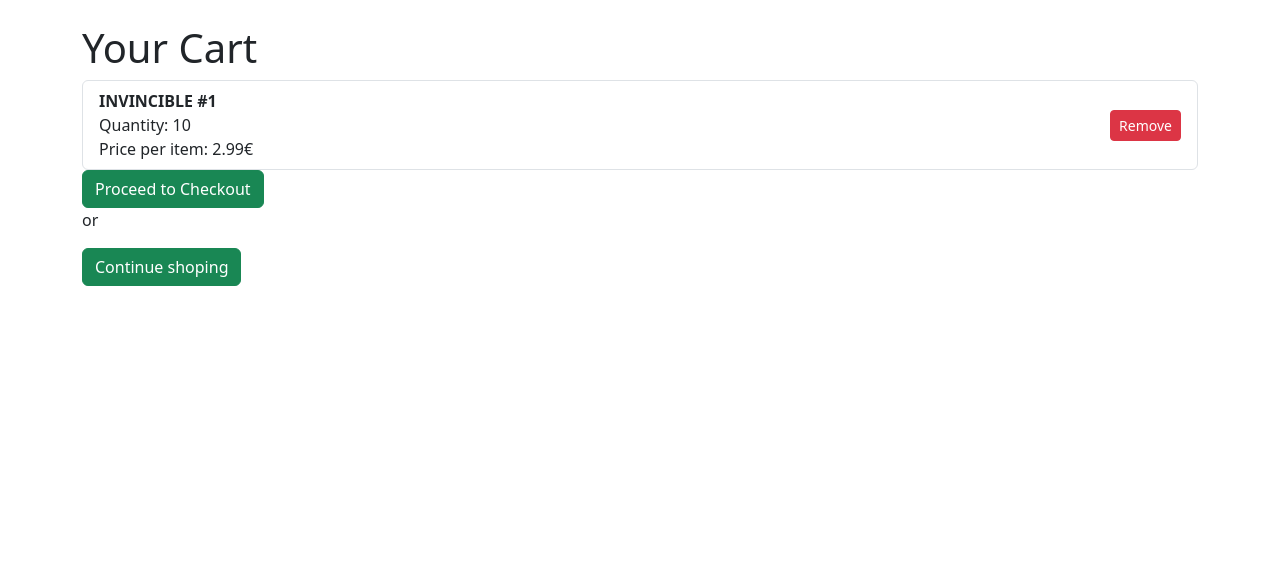
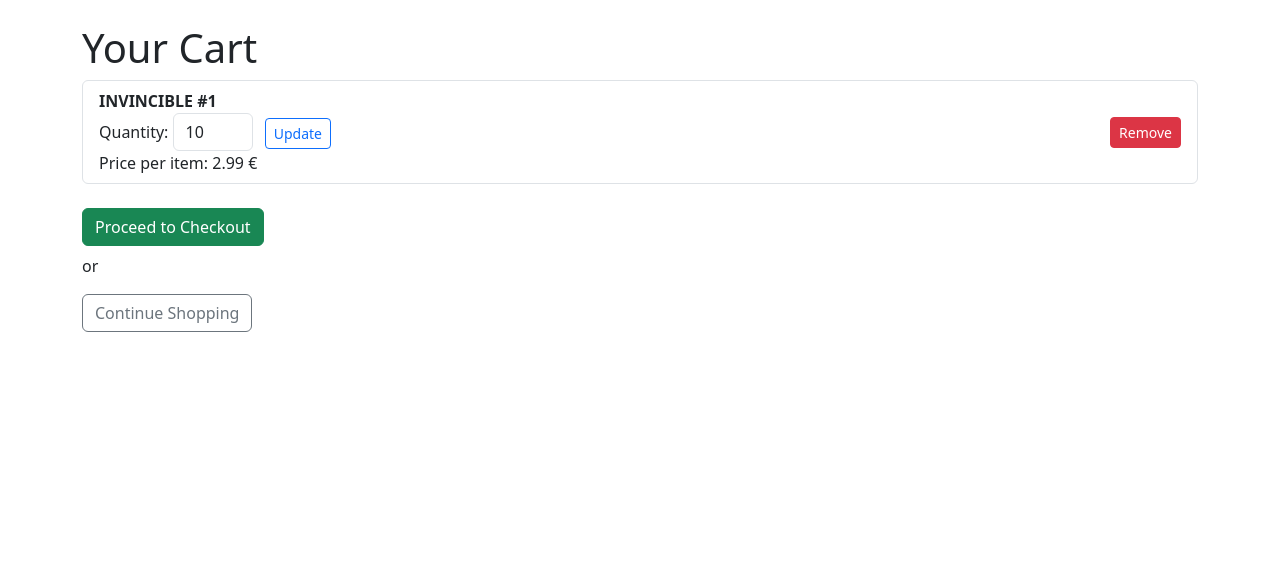
Before and after one commit to AngMich/finalproject, a Django app: page /cart/ in a window 1280 px wide. Shown: the part 56-628 px from the top of the page. Run offline with Django 5.2, Linux system fonts and the light colour scheme; a user stored in the database is signed in; data comes from the database, SQL or seed files in the repository; both versions use the stored data as it was after the commit; tables that the repository leaves empty hold one stand-in row (values such as "Sample post"); parts of the project's set-up code (start-up, migrations or seed data) failed here and were passed over.

Commit message:
fixed issues in cart and the css fies in catalogue

```diff
--- a/cart/templates/cart/cart.html
+++ b/cart/templates/cart/cart.html
@@ -7,8 +7,14 @@
     <li class="list-group-item d-flex justify-content-between align-items-center cart-item">
       <div>
         <strong>{{ item.comic.title }}</strong><br>
-        Quantity: <span class="item-qty">{{ item.quantity }}</span><br>
-        Price per item: <span class="item-price">{{ item.comic.price }}</span>€<br>
+        <form method="post" action="{% url 'cart:update_quantity' item.id %}" class="d-inline">
+          {% csrf_token %}
+          Quantity:
+          <input type="number" name="quantity" value="{{ item.quantity }}" min="1" class="form-control d-inline" style="width: 80px;">
+          <button type="submit" class="btn btn-sm btn-outline-primary ms-2">Update</button>
+        </form>
+        <br>
+        Price per item: {{ item.comic.price }} €
       </div>
       <a class="btn btn-sm btn-danger" href="{% url 'cart:remove_from_cart' item.id %}">Remove</a>
     </li>
@@ -18,8 +24,8 @@
 </ul>
 
 {% if cart_items %}
-  <a href="{% url 'cart:checkout' %}" class="btn btn-success">Proceed to Checkout</a>
-  <p>or</p>
-  <a href="{%url 'catalogue:catalogue'%}" class="btn btn-success">Continue shoping</a>
+  <a href="{% url 'cart:checkout' %}" class="btn btn-success mt-4">Proceed to Checkout</a>
+  <p class="mt-2">or</p>
+  <a href="{% url 'catalogue:catalogue' %}" class="btn btn-outline-secondary">Continue Shopping</a>
 {% endif %}
 {% endblock %}
--- a/cart/urls.py
+++ b/cart/urls.py
@@ -9,4 +9,5 @@ urlpatterns = [
     path('remove/<int:item_id>/', views.remove_from_cart, name='remove_from_cart'),
     path('checkout/', views.checkout, name='checkout'),
     path('confirmation/<int:order_id>/', views.order_confirmation, name='order_confirmation'),
+    path('update/<int:item_id>/', views.update_quantity, name='update_quantity'),
 ]
--- a/cart/views.py
+++ b/cart/views.py
@@ -16,6 +16,20 @@ def add_to_cart(request, comic_id):
         item.quantity += 1
         item.save()
     return redirect('cart:view_cart')
+
+@login_required
+def update_quantity(request, item_id):
+    item = get_object_or_404(CartItem, id=item_id, user=request.user)
+    if request.method == 'POST':
+        try:
+            quantity = int(request.POST.get('quantity'))
+            if quantity > 0:
+                item.quantity = quantity
+                item.save()
+        except (ValueError, TypeError):
+            pass
+    return redirect('cart:view_cart')
+
 
 @login_required
 def remove_from_cart(request, item_id):
```
Also changed, not shown: db.sqlite3.
